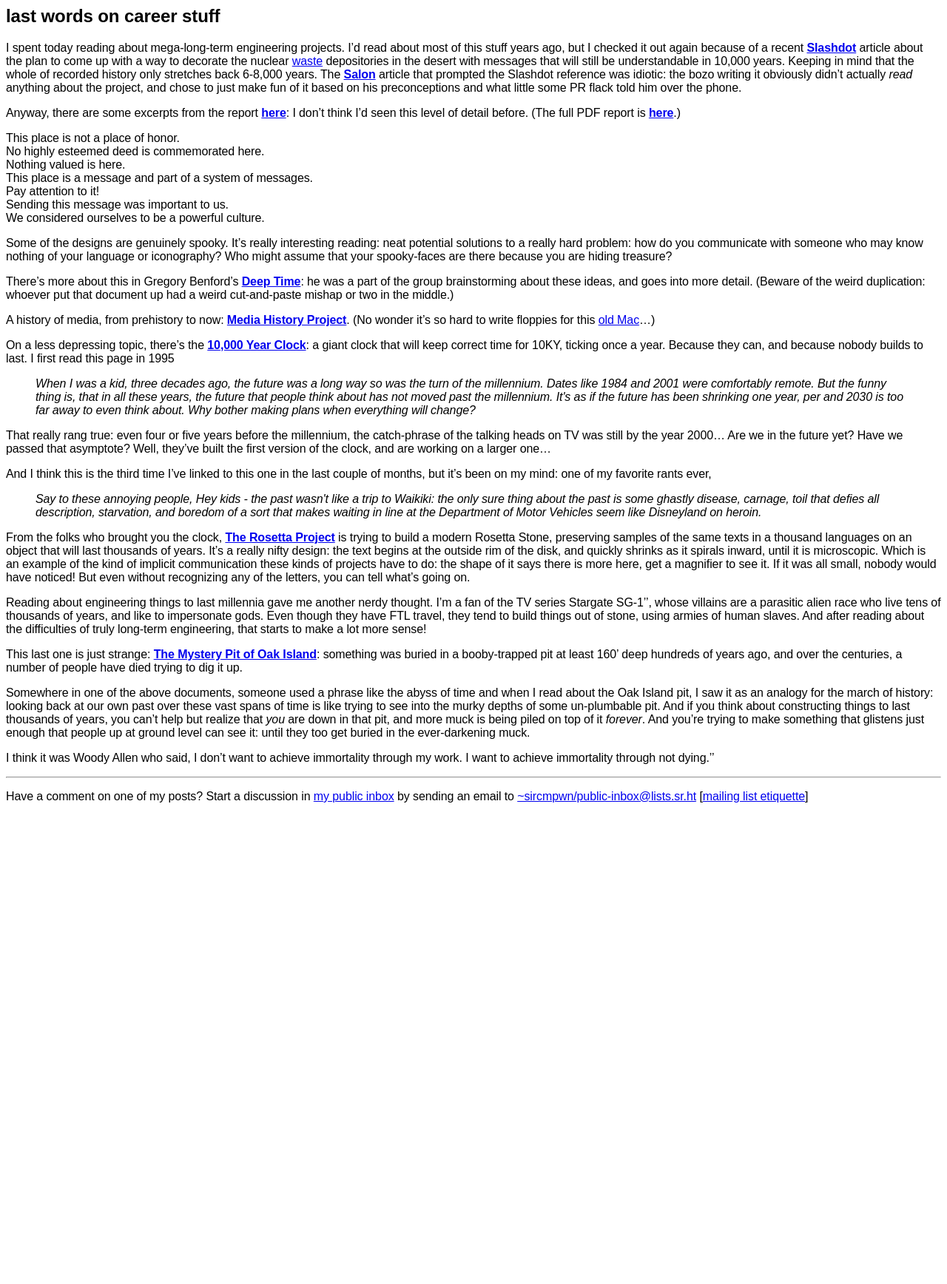
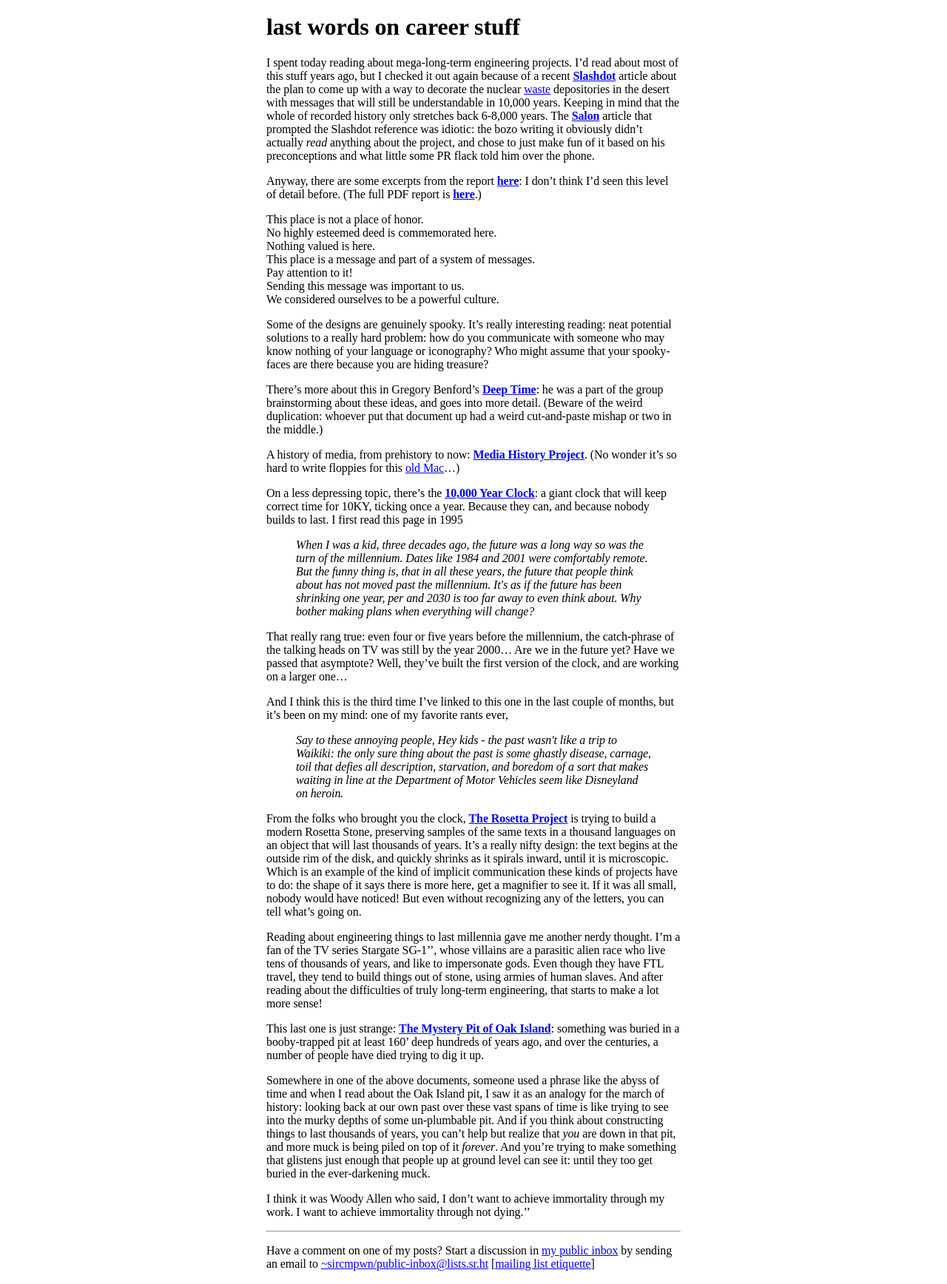
Before and after one commit to dmkgll/dmkgll, a Jekyll site: the page built from test.md, in a window 1280 px wide. Shown: the whole page at 74% size. Built offline with Jekyll 4.4.1, drawn with Linux system fonts in a browser that asks for light colours; before the commit the page ends 1102 px from its top, so only the background shows below that.

Commit message:
Update page.html

```diff
--- a/_layouts/page.html
+++ b/_layouts/page.html
@@ -3,11 +3,11 @@
  <meta name="viewport" content="width=device-width">
  <link rel="shortcut icon" href="/favicon.ico" type="image/x-icon">
  <style>blockquote{font-style:italic;}body{
-    font-family: sans-serif;
-  letter-spacing: -.1px;}</style>
+  font-family: serif;margin-left:auto;margin-right:auto;padding:10px;max-width:560px;
+  letter-spacing: -.1px;} a{color:blue;}</style>
     </head>
 <body>
-<article>
+<main>
 <h1>
   {{ page.title}}
 <!--<font size="-1">
@@ -19,7 +19,7 @@
   {{ content}}
 
 
-    </article>
+    </main>
 <hr><p>
 </p><footer class="priv">
 <p>
```
